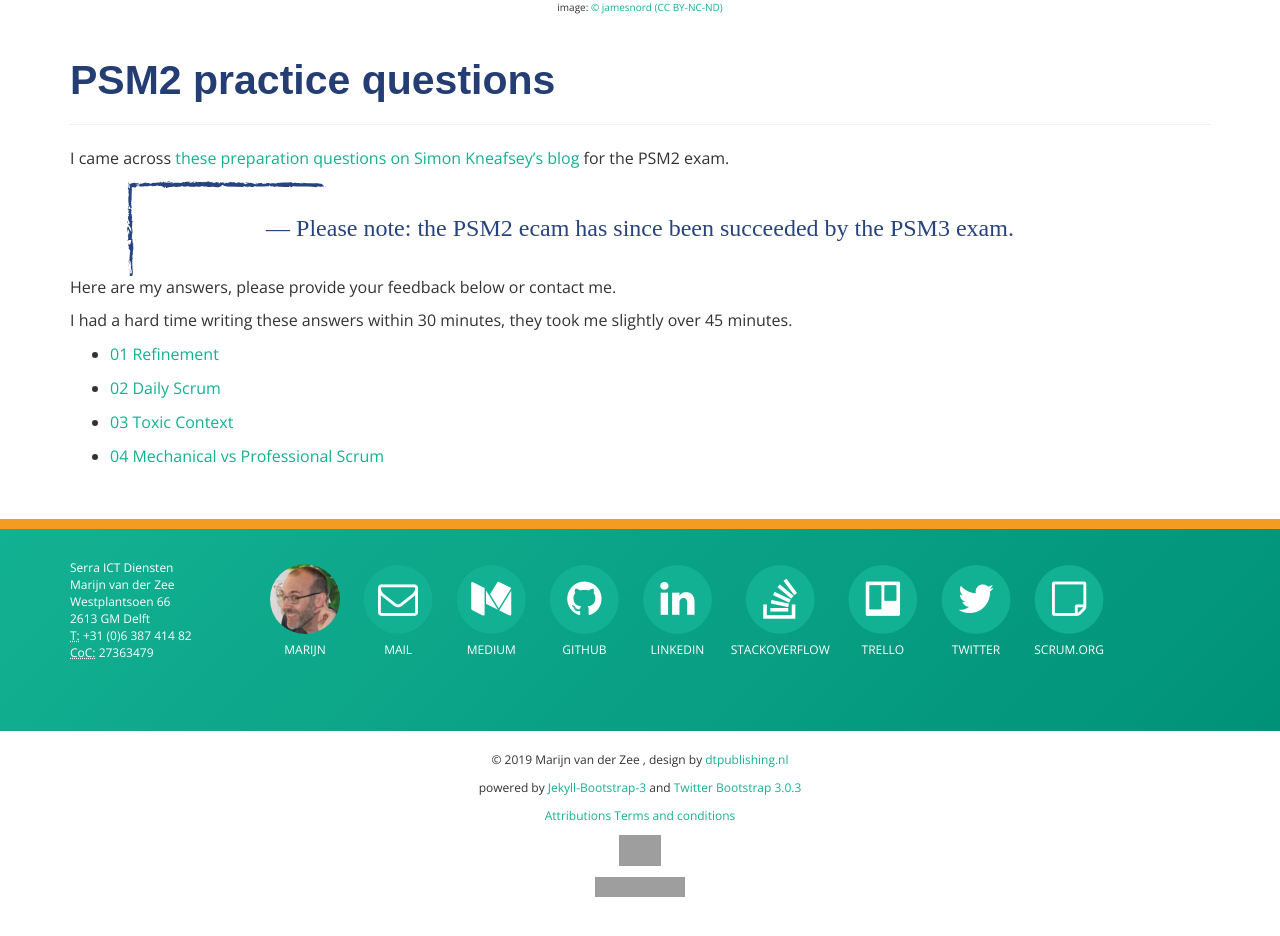
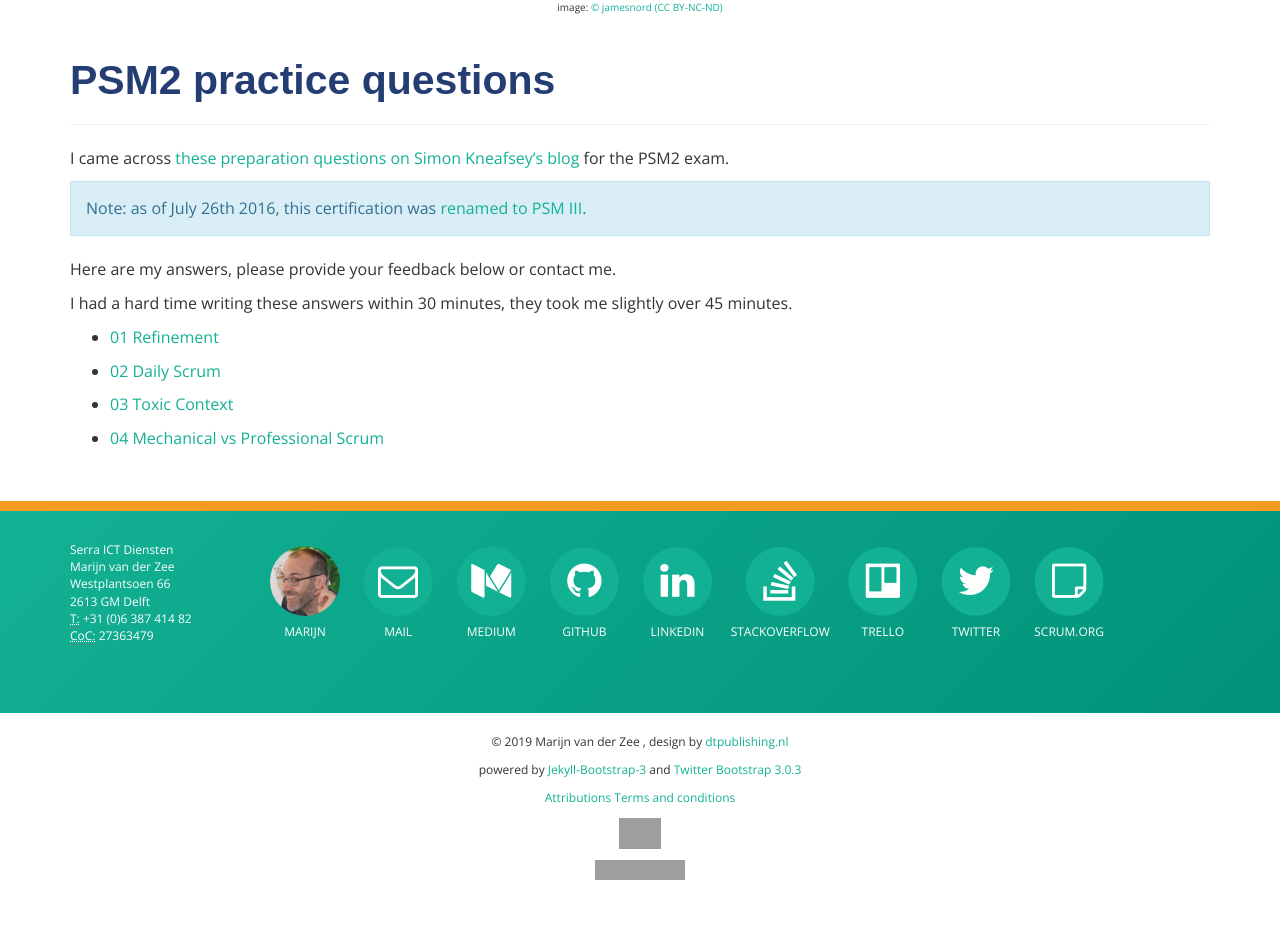
Before and after one commit to serraict/serraict.github.io, a Jekyll site: the page built from pages/psm2/index.md, in a window 1280 px wide and 1287 px high. Shown: the part 330-1266 px from the top of the window. Built offline with Jekyll 4.4.1, drawn with Linux system fonts in a browser that asks for light colours; nearby versions of some CDN libraries; some web fonts are replaced; grey boxes are pictures that could not be loaded.

Commit message:
Add clarification wrt psm2 and psm3

```diff
--- a/pages/psm2/index.md
+++ b/pages/psm2/index.md
@@ -9,7 +9,9 @@ I came across
 [these preparation questions on Simon Kneafsey's blog]
 for the PSM2 exam.
 
-> Please note: the PSM2 ecam has since been succeeded by the PSM3 exam.
+<div class="alert alert-info">
+Note: as of July 26th 2016, this certification was <a href="https://blog.scrum.org/introducing-new-psm-assessment-family/">renamed to PSM III</a>.
+</div>
 
 Here are my answers, please provide your feedback below or contact me.
 
```
Also changed, not shown: pages/psm2/01_refinement.md (+5 -0 lines), pages/psm2/02_daily_scrum.md (+4 -0 lines), pages/psm2/03_toxic_context.md (+4 -0 lines), pages/psm2/04_mechanical_vs_professional_scrum.md (+4 -0 lines).
